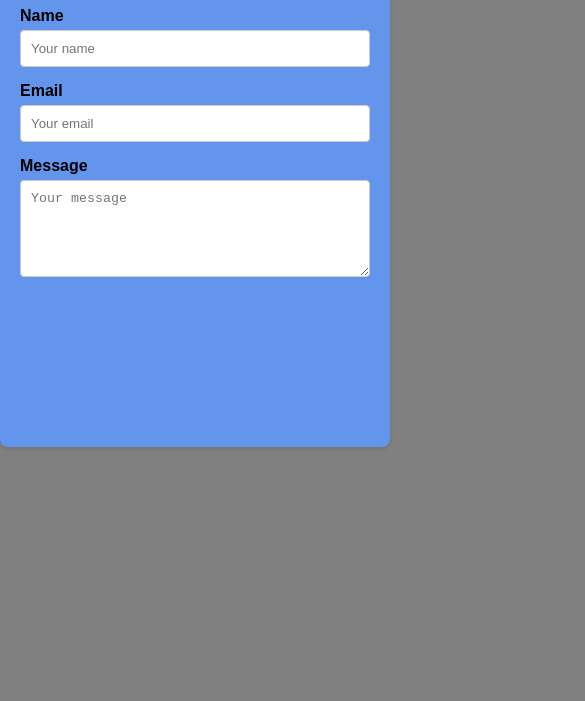
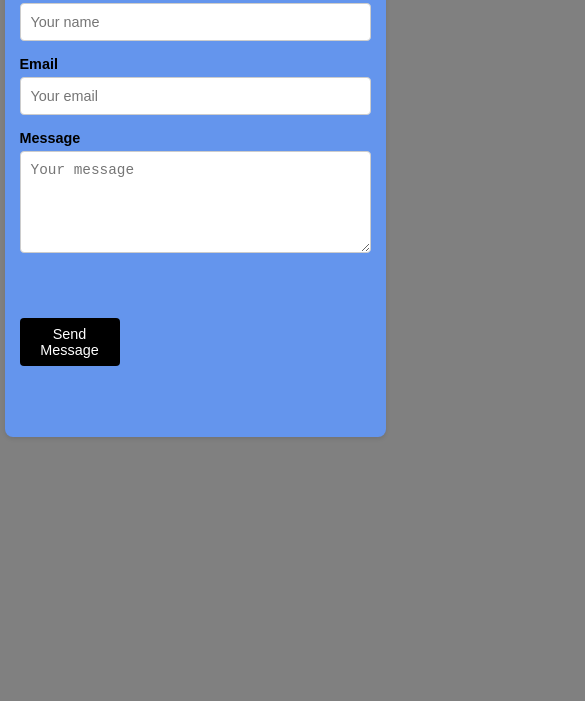
Before and after one commit to Chidinma-gift/Edu-s-Electrical, a plain HTML site: page contact.html in a window 390 px wide. Shown: the part 143-844 px from the top of the page, 585 px wide, since content can reach past the window. Drawn offline with Linux system fonts and the light colour scheme.

Commit message:
Update contact.css

```diff
--- a/css/contact.css
+++ b/css/contact.css
@@ -52,60 +52,33 @@ button {
 button:hover {
     background-color: #0056b3;
     border-radius: 20px;
-    ;
-}body {
-    font-family: Arial, sans-serif;
-    margin: 0;
-    padding: 0;
-    background-color: gray;
+}
+/* Responsive styles */
+@media (max-width: 768px) {
+    .container {
+        max-width: 90%; /* Reduce container width for tablets */
+        padding: 15px;
     }
 
-.container {
-    max-width: 800px; /* Increase the width */
-    height: 500px; /* Increase the height */
-    margin: 50px auto;
-    padding: 20px;
-    background: cornflowerblue;
-    border-radius: 8px;
-    box-shadow: 0 2px 4px rgba(0, 0, 0, 0.1);
+    button {
+        margin-left: 0; /* Center-align button */
+    }
 }
 
+@media (max-width: 480px) {
     h1 {
-    text-align: center;
-    color: black;
-}
-
-form {
-    display: flex;
-    flex-direction: column;
-
+        font-size: 1.5rem; /* Reduce heading size for smaller screens */
     }
 
     label {
-    margin-bottom: 5px;
-    font-weight: bold;
-    color: black;
+        font-size: 0.9rem; /* Adjust label font size */
     }
 
     input, textarea, button {
-    margin-bottom: 15px;
-    padding: 10px;
-    border: 1px solid #ccc;
-    border-radius: 4px;
+        font-size: 0.9rem; /* Adjust input and button font size */
     }
 
     button {
-    background-color: black;
-    color: white;
-    border: none;
-    cursor: pointer;
-    margin-top: 50px;
-    width: 100px;
-    margin-left: 600px;
+        padding: 8px; /* Reduce button padding */
     }
-
-button:hover {
-    background-color: #0056b3;
-    border-radius: 20px;
-    ;
 }
```
Lines whose indentation alone changed are shown as unchanged.
